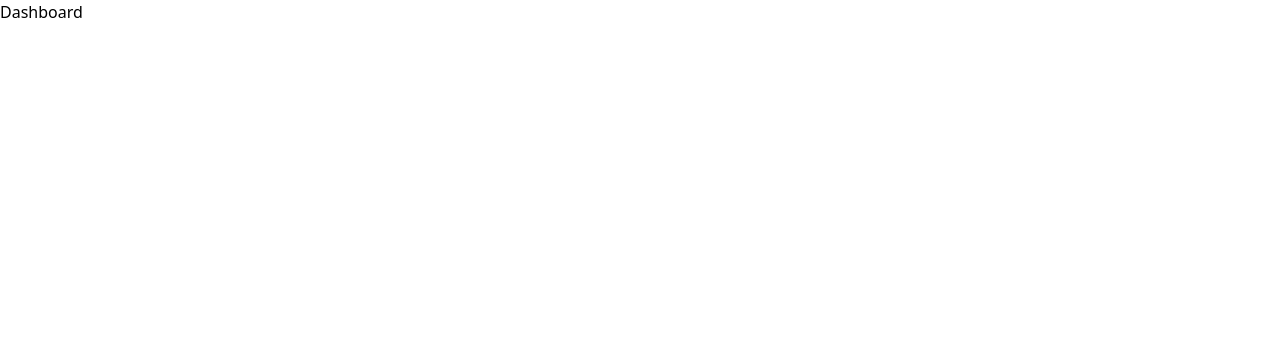
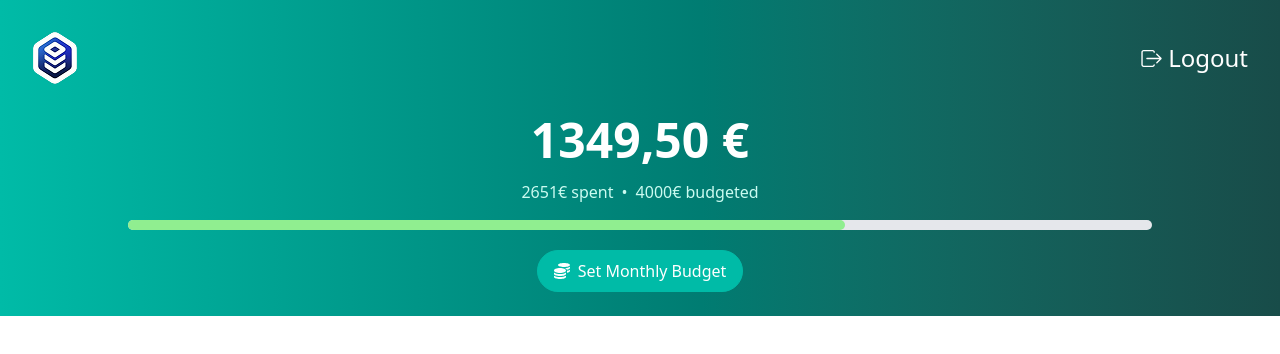
Before and after one commit to sergiosantos96/estias-pay, a React (Vite) app: page /dashboard in a window 1280 px wide. Shown: the top 354 px of the page. Built offline with nearby package versions, Linux system fonts and the light colour scheme.

Commit message:
Created  Dashboard header component

```diff
--- a/src/App.tsx
+++ b/src/App.tsx
@@ -1,14 +1,14 @@
-import Dashboard from "./pages/Dashboard";
+import DashboardPage from "./pages/DashboardPage";
 import ErrorPage from "./pages/ErrorPage";
-import { Login } from "./pages/Login";
+import { LoginPage } from "./pages/LoginPage";
 import { BrowserRouter, Routes, Route } from "react-router-dom";
 
 function App() {
   return (
     <BrowserRouter>
       <Routes>
-        <Route path="/" element={<Login />} />
-        <Route path="/dashboard" element={<Dashboard />} />
+        <Route path="/" element={<LoginPage />} />
+        <Route path="/dashboard" element={<DashboardPage />} />
         <Route path="*" element={<ErrorPage />} />
       </Routes>
     </BrowserRouter>
--- a/src/components/Button.tsx
+++ b/src/components/Button.tsx
@@ -14,7 +14,7 @@ const Button: React.FC<ButtonProps> = ({
   className = "",
 }) => {
   const baseClass =
-    "bg-teal-600 hover:bg-teal-700 transition duration-200 ease-in-out text-white text-base cursor-pointer rounded p-2 flex justify-center gap-2";
+    "bg-teal-500 hover:bg-teal-700 transition duration-200 ease-in-out text-white text-base cursor-pointer rounded p-2 px-4 flex justify-center items-center gap-2 rounded-full border border-teal-500";
 
   return (
     <button
--- /dev/null
+++ b/src/components/Header.tsx
@@ -0,0 +1,44 @@
+import { useNavigate } from "react-router-dom";
+import { IoIosLogOut } from "react-icons/io";
+import { FaCoins } from "react-icons/fa";
+import ProgressBar from "./ProgressBar";
+import Button from "./Button";
+import EstiasLogo from "../assets/EstiasLogoTextless.png";
+
+const DashboardHeader = () => {
+  const navigate = useNavigate();
+
+  return (
+    <div className="z-20 w-full bg-gradient-to-r from-teal-500 to-[#184C49]">
+      <div className="container mx-auto flex w-full items-center justify-between p-8">
+        <img src={EstiasLogo} alt="Estias-Logo" />
+        <div
+          onClick={() => navigate("/")}
+          className="flex cursor-pointer items-center gap-x-1"
+        >
+          <IoIosLogOut color="white" size={25} />
+          <h2 className="text-2xl text-white">Logout</h2>
+        </div>
+      </div>
+      <div className="text-center">
+        {/* Todo: Replace hard coded string */}
+        <h2 className="text-5xl font-bold text-white">1349,50 €</h2>
+      </div>
+      <div className="my-4 space-x-2 text-center text-teal-100">
+        <span>2651€ spent</span>
+        <span>•</span>
+        <span>4000€ budgeted</span>
+      </div>
+      <ProgressBar barColor="#90EE90" />
+      <div className="mb-6 flex justify-center">
+        <Button
+          icon={<FaCoins />}
+          text="Set Monthly Budget"
+          onClick={() => console.log("clicked")}
+        />
+      </div>
+    </div>
+  );
+};
+
+export default DashboardHeader;
--- /dev/null
+++ b/src/components/ProgressBar.tsx
@@ -0,0 +1,21 @@
+interface ProgressBarProps {
+  barColor: string;
+}
+
+const ProgressBar: React.FC<ProgressBarProps> = ({ barColor }) => {
+  return (
+    <div className="mb-5 flex justify-center">
+      <div className="h-2.5 w-4/5 rounded-full bg-gray-200">
+        <div
+          className="h-2.5 rounded-full"
+          style={{
+            width: "70%",
+            backgroundColor: barColor,
+          }}
+        ></div>
+      </div>
+    </div>
+  );
+};
+
+export default ProgressBar;
--- a/src/pages/Dashboard.tsx
+++ /dev/null
@@ -1,5 +0,0 @@
-const Dashboard = () => {
-  return <div>Dashboard</div>;
-};
-
-export default Dashboard;
--- /dev/null
+++ b/src/pages/DashboardPage.tsx
@@ -0,0 +1,11 @@
+import DashboardHeader from "../components/Header";
+
+const DashboardPage = () => {
+  return (
+    <div className="flex w-dvw items-center justify-center text-white">
+      <DashboardHeader />
+    </div>
+  );
+};
+
+export default DashboardPage;
--- a/src/pages/Login.tsx
+++ b/src/pages/LoginPage.tsx
@@ -3,7 +3,7 @@ import { useNavigate } from "react-router-dom";
 import EstiasLogo from "../assets/EstiasLogo.png";
 import Button from "../components/Button";
 
-export const Login = () => {
+export const LoginPage = () => {
   const navigate = useNavigate();
 
   const [mode, setMode] = useState<"login" | "register">("login");
```
Also changed, not shown: src/assets/EstiasLogoTextless.png (added).
